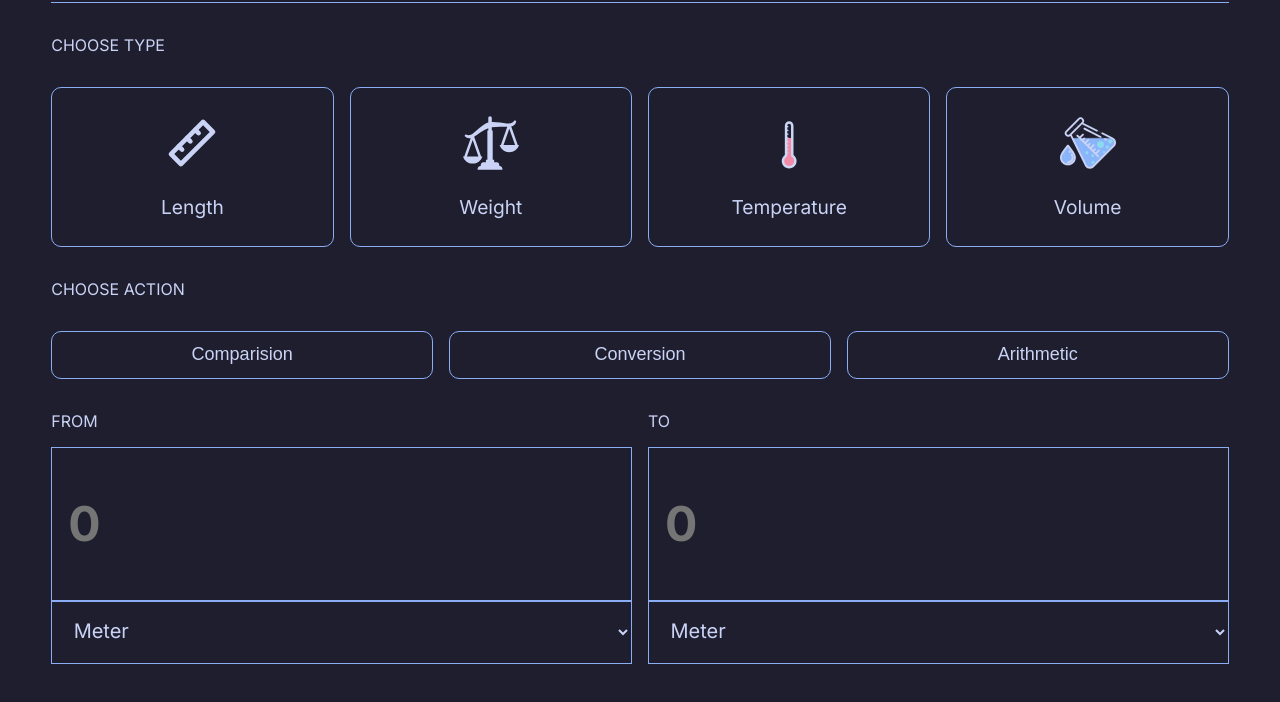
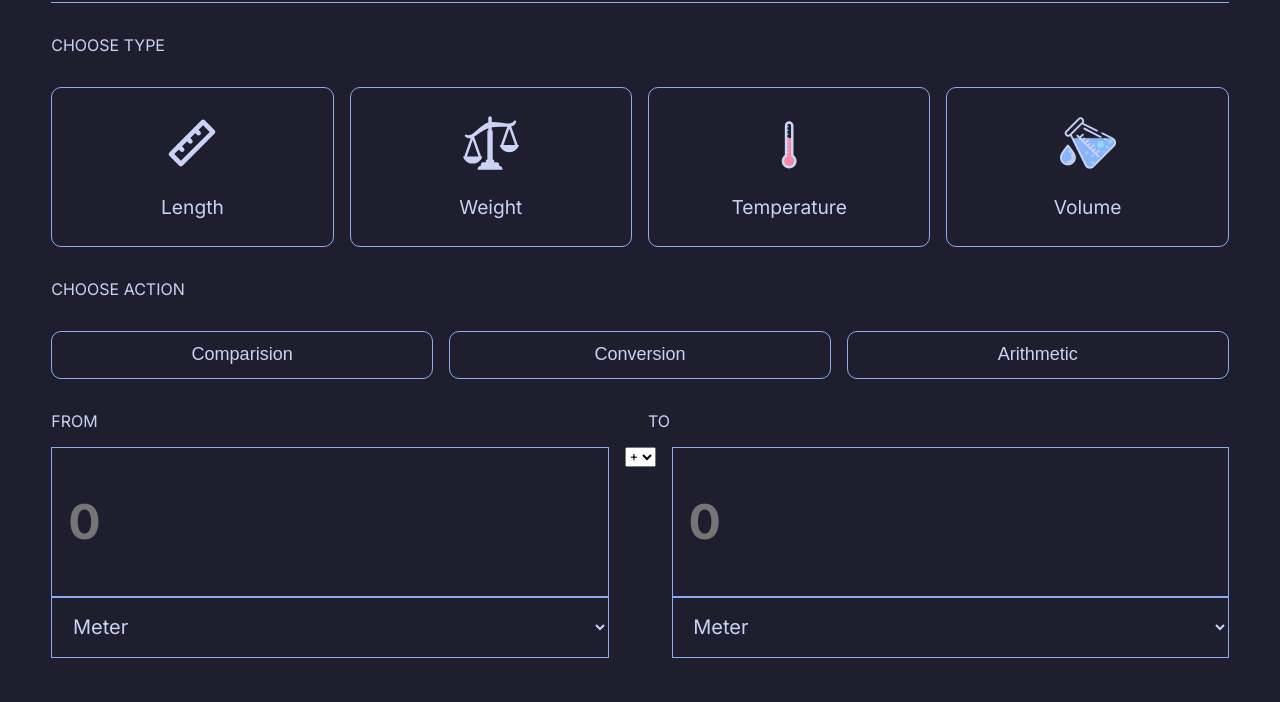
Before and after one commit to Azaken1248/QuantityMeasurementApp, a plain HTML site: page html/index.html in a window 1280 px wide. Shown: the part 80-782 px from the top of the page. Drawn offline with Linux system fonts and the light colour scheme.

Commit message:
Added listener script to the website

```diff
--- a/html/index.html
+++ b/html/index.html
@@ -72,6 +72,14 @@
                         </div>
 
                     </div>
+                    <div class="operator-row" data-operator-row>
+                        <select class="operator-dropdown inter-body" aria-label="Arithmetic operator">
+                            <option value="+">+</option>
+                            <option value="-">-</option>
+                            <option value="*">x</option>
+                            <option value="/">÷</option>
+                        </select>
+                    </div>
                     <div class="input-container">
                         <input class="input-field inter-body" type="text" placeholder="0">
                         <div class="input-unit-dropdown">
@@ -91,5 +99,6 @@
             </div>
         </div>
     </div>
+    <script src="../javascript/script.js"></script>
 </body>
 </html>
```
